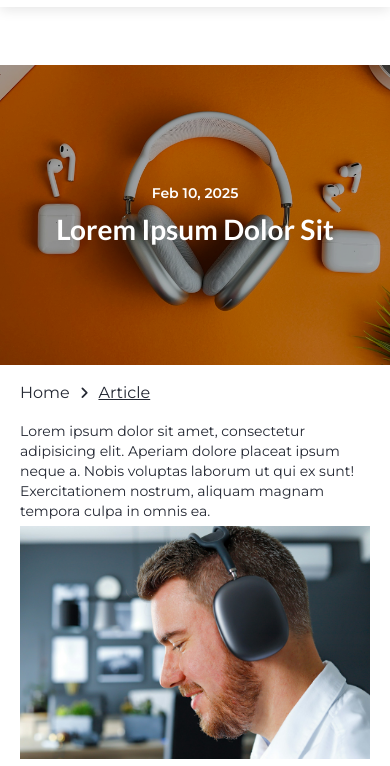
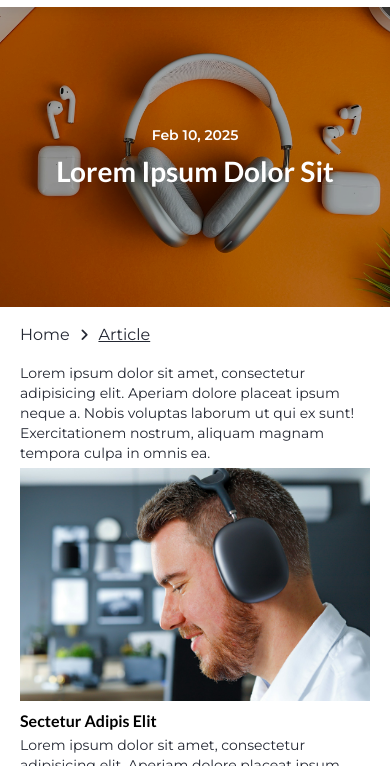
Before and after one commit to limon105-dev/flamingosbd, a plain HTML site: page blog-single.html in a window 390 px wide. Shown: the part 53-819 px from the top of the page. Drawn offline with Linux system fonts and the light colour scheme.

Commit message:
remove blog single section padding

```diff
--- a/assets/css/blog-single.css
+++ b/assets/css/blog-single.css
@@ -115,10 +115,6 @@
 @media only screen and (max-width:767px) {
 
     /* article section css start */
-    .section.article-section {
-        padding-top: 58px;
-    }
-
     .article-banner {
         height: 300px;
     }
```
